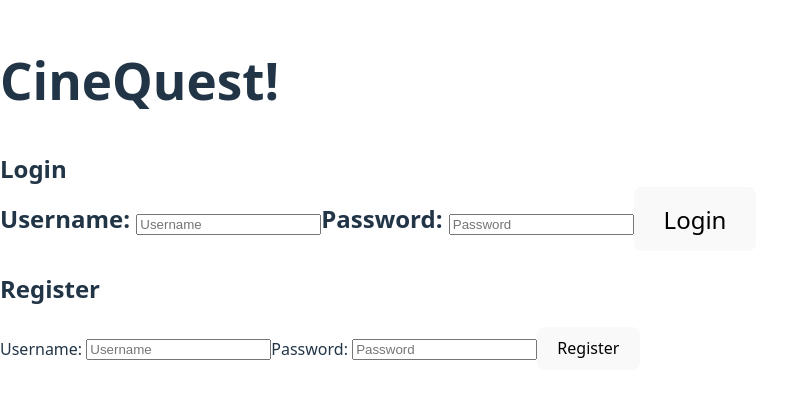
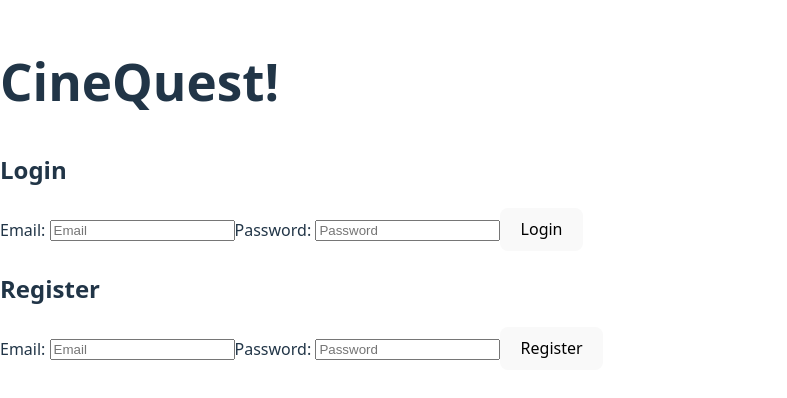
Before and after one commit to kristinayankovsky/CineQuest, a React (Vite) app: page / in a window 1280 px wide. Shown: the part 210-608 px from the top of the page, without its empty margins (0-787 px from the left). Built offline with nearby package versions, Linux system fonts and the light colour scheme; no server answers.

Commit message:
get firebase backend working

```diff
--- a/src/App.jsx
+++ b/src/App.jsx
@@ -8,15 +8,19 @@ import MovieDetails from "./components/MovieDetails.jsx";
 import useAuthToken from "./components/useAuthToken";
 
 function App() {
-  const { token, setToken, logout } = useAuthToken();
+  const { user, logout, loading } = useAuthToken();
 
-  // if we don’t have a token stored, show the login/signup form
-  if (!token) {
+  if (loading) {
+    return <div>Loading...</div>;
+  }
+
+  // if we don’t have a user, show the login/signup form
+  if (!user) {
     return (
       <section className="auth">
         <h1>CineQuest!</h1>
-        <Login setToken={setToken} />
-        <SignUp setToken={setToken} />
+        <Login />
+        <SignUp />
       </section>
     );
   }
--- a/src/components/Login.jsx
+++ b/src/components/Login.jsx
@@ -1,56 +1,36 @@
 import React, { useState } from 'react';
-import useAuthToken from './useAuthToken'
+import { signInWithEmailAndPassword } from 'firebase/auth';
+import { auth } from '../config/firebase';
 
-const Login = ({ setToken }) => {
-    const [user, setUser] = useState('');
+const Login = () => {
+    const [email, setEmail] = useState('');
     const [password, setPassword] = useState('');
 
     const handleSubmit = async (e) => {
         e.preventDefault();
 
-        try{
-
-            const response = await fetch('http://localhost:8080/api/login' , {
-                method: 'POST',
-                headers: {'Content-Type' : 'application/json'},
-                body: JSON.stringify({username: user, password})
-            })
-
-            //checks status response
-            if (!response.ok){
-                const errorText = await response.text();
-                console.error("Server error: ", errorText);
-                alert("Login failed!");
-                return;
-            }
-
-            const data = await response.json();
-            if(data.token){
-                setToken(data.token);
-            }
-
-        } catch (err){
-            console.error("Catch block error: ", err);
+        try {
+            await signInWithEmailAndPassword(auth, email, password);
+            // Firebase handles the auth state automatically
+        } catch (error) {
+            console.error("Login error: ", error);
+            alert("Login failed: " + error.message);
         }
-    }
-
-
+    };
 
     return (
         <section className='login'>
-            <h2>Login
-                <form id="login-form" onSubmit={handleSubmit}>
-                    <label htmlFor="username">Username: </label>
-                    <input type="text" name="username" id="username" placeholder="Username" required onChange= {(e) => setUser(e.target.value)}/>
+            <h2>Login</h2>
+            <form id="login-form" onSubmit={handleSubmit}>
+                <label htmlFor="email">Email: </label>
+                <input type="email" name="email" id="email" placeholder="Email" required onChange={(e) => setEmail(e.target.value)} />
 
-                    <label htmlFor="password">Password: </label>
-                    <input type="password" name="password" id="password" placeholder="Password" required onChange= {(e) => setPassword(e.target.value)}/>
-                    <button type="submit">Login</button>
-                </form>
-            </h2>
-
+                <label htmlFor="password">Password: </label>
+                <input type="password" name="password" id="password" placeholder="Password" required onChange={(e) => setPassword(e.target.value)} />
+                <button type="submit">Login</button>
+            </form>
         </section>
     );
-}
+};
 
 export default Login;
--- a/src/components/SignUp.jsx
+++ b/src/components/SignUp.jsx
@@ -1,67 +1,44 @@
-import React, {useState} from "react";
+import React, { useState } from "react";
+import { createUserWithEmailAndPassword } from 'firebase/auth';
+import { auth } from '../config/firebase';
 
-const SignUp = ({ setToken }) => {
-
+const SignUp = () => {
     const [formData, setFormData] = useState({
-        username: '',
+        email: '',
         password: ''
     });
-
 
     const handleChange = (e) => {
         setFormData({
             ...formData,
             [e.target.name]: e.target.value
         });
-    }
+    };
 
     const handleSubmit = async (e) => {
         e.preventDefault();
         try {
-            const res = await fetch('http://localhost:8080/api/register', {
-                method: 'POST',
-                headers: { 'Content-Type': 'application/json' },
-                body: JSON.stringify(formData),
-            });
-
-            const body = await res.text();
-
-            if (!res.ok) {
-                console.error('Registration failed', res.status, body);
-                alert('Registration failed: ' + (body || res.status));
-                return;
-            }
-
-            let data = null;
-            if (body) {
-                try { data = JSON.parse(body); }
-                catch (err) {
-                    console.warn('Response not JSON:', err, body);
-                }
-            }
-
-            if (data?.token) setToken(data.token);
-            console.log(data ?? body);
-        } catch (err) {
-            console.error('Registration error:', err);
-            alert('An error occurred during registration');
+            await createUserWithEmailAndPassword(auth, formData.email, formData.password);
+            // Firebase handles the auth state automatically
+        } catch (error) {
+            console.error('Registration error:', error);
+            alert('Registration failed: ' + error.message);
         }
-    }
+    };
 
     return (
         <section className="register">
             <h2>Register</h2>
             <form id="register-form" onSubmit={handleSubmit}>
-                <label htmlFor="reg-username">Username: </label>
-                <input type="text" name="username" id="reg-username" placeholder="Username" required onChange={handleChange}/>
+                <label htmlFor="reg-email">Email: </label>
+                <input type="email" name="email" id="reg-email" placeholder="Email" required onChange={handleChange} />
 
                 <label htmlFor="reg-password">Password: </label>
-                <input type="password" name="password" id="reg-password" placeholder="Password" required onChange={handleChange}/>
+                <input type="password" name="password" id="reg-password" placeholder="Password" required onChange={handleChange} />
                 <button type="submit">Register</button>
             </form>
         </section>
     );
-
-}
+};
 
 export default SignUp;
--- a/src/components/useAuthToken.jsx
+++ b/src/components/useAuthToken.jsx
@@ -1,33 +1,34 @@
-import {useState} from 'react';
+import { useState, useEffect } from 'react';
+import { onAuthStateChanged, signOut } from 'firebase/auth';
+import { auth } from '../config/firebase';
 
 const useAuthToken = () => {
+    const [user, setUser] = useState(null);
+    const [loading, setLoading] = useState(true);
 
-    const getToken = () => {
-        const storedToken = localStorage.getItem('token');
-        if(!storedToken || storedToken === 'null' || storedToken === 'undefined'){
-            return null;
+    useEffect(() => {
+        const unsubscribe = onAuthStateChanged(auth, (currentUser) => {
+            setUser(currentUser);
+            setLoading(false);
+        });
+
+        return () => unsubscribe();
+    }, []);
+
+    const logout = async () => {
+        try {
+            await signOut(auth);
+        } catch (error) {
+            console.error('Error signing out:', error);
         }
-        return storedToken;
-    }
-
-    const [token, setToken] = useState(getToken());
-
-    const saveToken = (userToken) => {
-        localStorage.setItem('token', userToken);
-        setToken(userToken);
-    }
-
-    const removeToken = () => {
-        localStorage.removeItem('token');
-        setToken(null);
-    }
+    };
 
     return {
-        setToken: saveToken,
-        token,
-        logout:removeToken
-    }
-
-}
+        user,
+        token: user ? user.uid : null, // or use getIdToken for JWT
+        logout,
+        loading
+    };
+};
 
 export default useAuthToken;
--- a/src/config/firebase.js
+++ b/src/config/firebase.js
@@ -1,21 +1,25 @@
 // Import the functions you need from the SDKs you need
 import { initializeApp } from "firebase/app";
 import { getAnalytics } from "firebase/analytics";
+import { getAuth } from "firebase/auth";
 // TODO: Add SDKs for Firebase products that you want to use
 // https://firebase.google.com/docs/web/setup#available-libraries
 
 // Your web app's Firebase configuration
 // For Firebase JS SDK v7.20.0 and later, measurementId is optional
 const firebaseConfig = {
-  apiKey: "AIzaSyCj8TyZR6themQOxvwR1Y7mExsFwsSRGkg",
-  authDomain: "fir-c74da.firebaseapp.com",
-  projectId: "fir-c74da",
-  storageBucket: "fir-c74da.firebasestorage.app",
-  messagingSenderId: "867311927372",
-  appId: "1:867311927372:web:4693098c4755cd740434e9",
-  measurementId: "G-9FRE0DXV8P"
+  apiKey: "AIzaSyAcPCTtjjgLG5oG80lQRpxVjD6QtXA_nrU",
+  authDomain: "cinequest-608fe.firebaseapp.com",
+  projectId: "cinequest-608fe",
+  storageBucket: "cinequest-608fe.firebasestorage.app",
+  messagingSenderId: "417988244914",
+  appId: "1:417988244914:web:bcfe06636ba7cd697ce0ab",
+  measurementId: "G-79JJJTCMQD"
 };
 
 // Initialize Firebase
 const app = initializeApp(firebaseConfig);
 const analytics = getAnalytics(app);
+const auth = getAuth(app);
+
+export { auth };
```
Also changed, not shown: server.cjs (deleted, +0 -73 lines), firebase.json.
